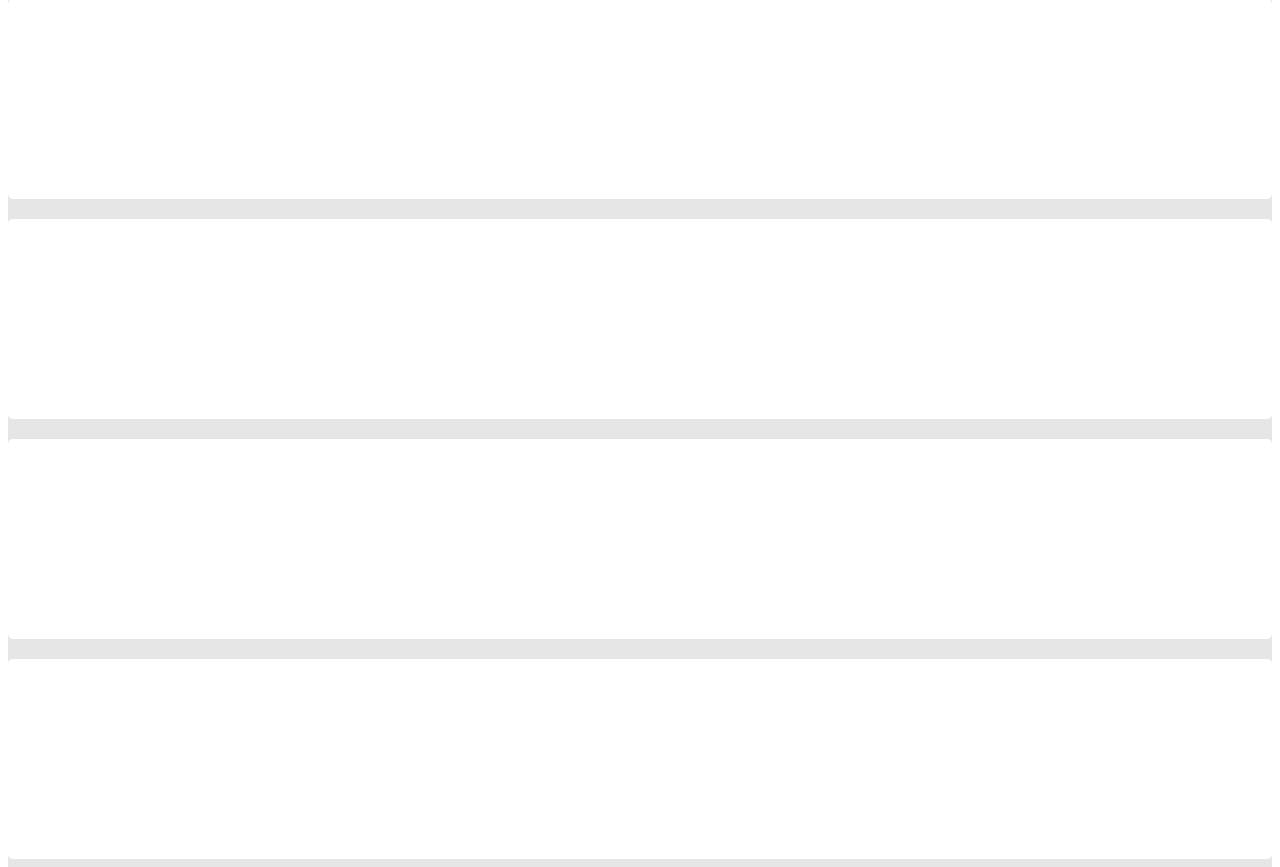
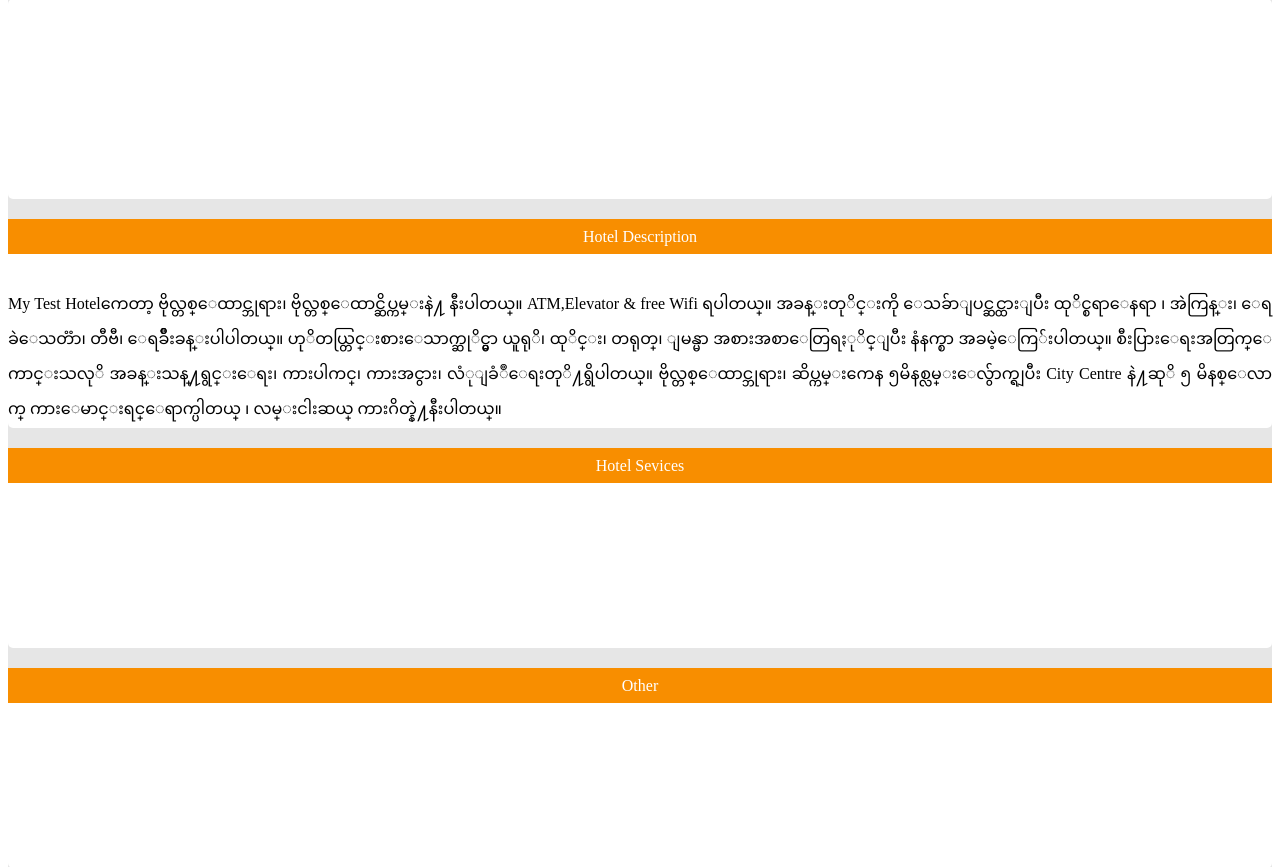
Before and after one commit to giverooms/giverooms, a CodeIgniter app: the page made by application/views/hotel_detail.php in a window 1280 px wide. Shown: the part 177-1044 px from the top of the page. Run offline with CodeIgniter, Linux system fonts and the light colour scheme.

Commit message:
some code modified

```diff
--- a/application/views/hotel_detail.php
+++ b/application/views/hotel_detail.php
@@ -29,11 +29,20 @@
 
         <div class="col-xs-12 col-sm-12 col-md-12 col-lg-12" id="left_inner"></div>
 
-        <div class="col-xs-12 col-sm-12 col-md-12 col-lg-12" id="left_inner"></div>
+        <div class="col-xs-12 col-sm-12 col-md-12 col-lg-12" id="left_inner">
+            <div class="row header">Hotel Description</div>
+            <p style="text-align: justify;"><br/>
+                My Test Hotelကေတာ့ ဗိုလ္တစ္ေထာင္ဘုရား၊ ဗိုလ္တစ္ေထာင္ဆိပ္ကမ္းနဲ႔ နီးပါတယ္။ ATM,Elevator & free Wifi ရပါတယ္။ အခန္းတုိင္းကို ေသခ်ာျပင္ဆင္ထားျပီး ထုိင္စရာေနရာ ၊ အဲကြန္း၊ ေရခဲေသတၱာ၊ တီဗီ၊ ေရခ်ိဳးခန္းပါပါတယ္။ ဟုိတယ္တြင္းစားေသာက္ဆုိင္မွာ ယူရုိ၊ ထုိင္း၊ တရုတ္၊ ျမန္မာ အစားအစာေတြရႏုိင္ျပီး နံနက္စာ အခမဲ့ေကြ်းပါတယ္။ စီးပြားေရးအတြက္ေကာင္းသလုိ အခန္းသန္႔ရွင္းေရး၊ ကားပါကင္၊ ကားအငွား၊ လံုျခံဳေရးတုိ႔ရွိပါတယ္။ ဗိုလ္တစ္ေထာင္ဘုရား၊ ဆိပ္ကမ္းကေန ၅မိနစ္လမ္းေလွ်ာက္ရျပီး City Centre နဲ႔ဆုိ ၅ မိနစ္ေလာက္ ကားေမာင္းရင္ေရာက္ပါတယ္ ၊ လမ္းငါးဆယ္ ကားဂိတ္နဲ႔နီးပါတယ္။
+            </p>
+        </div>
 
-        <div class="col-xs-12 col-sm-12 col-md-12 col-lg-12" id="left_inner"></div>
+        <div class="col-xs-12 col-sm-12 col-md-12 col-lg-12" id="left_inner">
+            <div class="row header">Hotel Sevices</div>
+        </div>
 
-        <div class="col-xs-12 col-sm-12 col-md-12 col-lg-12" id="left_inner"></div>
+        <div class="col-xs-12 col-sm-12 col-md-12 col-lg-12" id="left_inner">
+            <div class="row header">Other</div>
+        </div>
 
       </div><!-- /end left content -->
 
--- a/css/hotel_detail.css
+++ b/css/hotel_detail.css
@@ -31,6 +31,15 @@
 	min-height: 200px;
     margin-bottom: 20px;
     border-radius: 5px;
+}
+#left_inner .header{
+    text-align: center;
+    background: #f88e00;
+    height: 35px;
+    line-height: 35px;
+    color: white;
+    font-size: 16px;
+    font-weight: 600px;
 }
 
 #right_content_detail{
```
